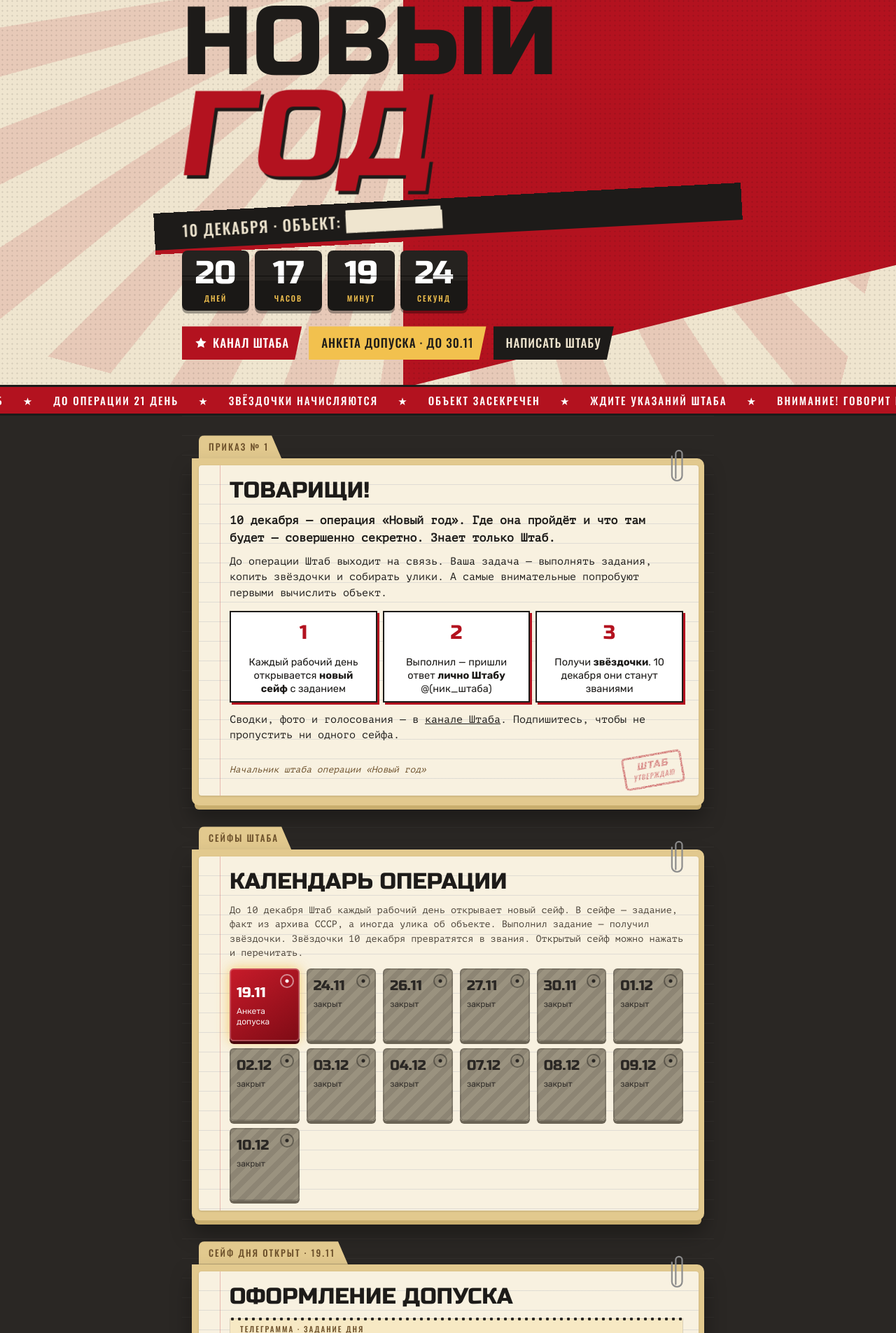
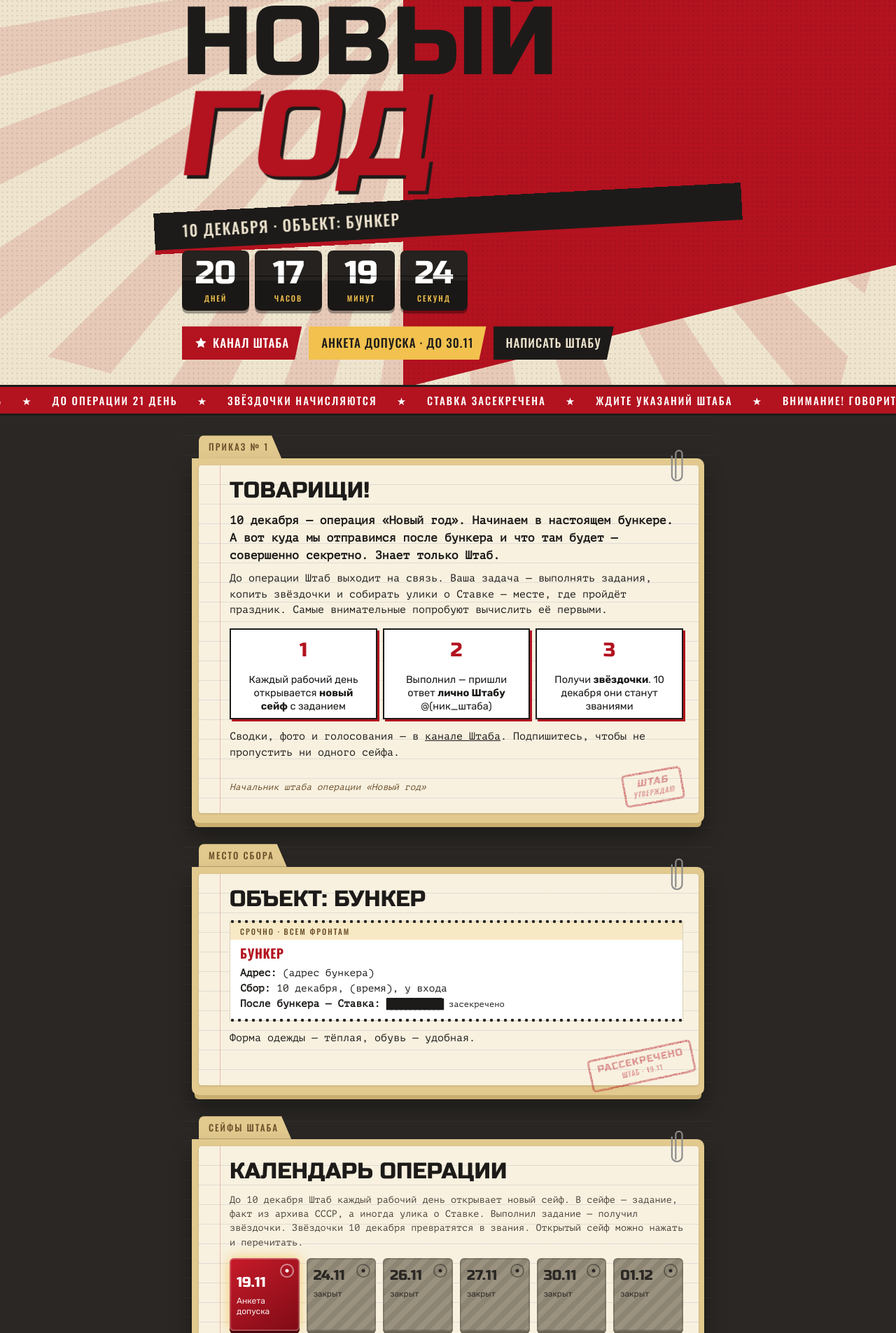
Before and after one commit to gsergiosmirnoff-bit/shtab-2027, a plain HTML site: page index.html in a window 1280 px wide. Shown: the part 212-2117 px from the top of the page at 70% size. Drawn offline with Linux system fonts and the light colour scheme.

Commit message:
Обновление витрины 19.11.2026

```diff
--- a/index.html
+++ b/index.html
@@ -91,7 +91,7 @@ h1 .l1{display:block;font-size:clamp(64px,19vw,138px);color:var(--ink)}
 h1 .l2{display:inline-block;font-size:clamp(78px,24vw,172px);color:var(--red);transform:skewX(-8deg);text-shadow:5px 5px 0 var(--ink)}
 .band{background:var(--ink);color:var(--paper);margin:0 -40px 22px;padding:10px 40px;transform:rotate(-3deg);font-family:Oswald,sans-serif;font-weight:500;font-size:clamp(16px,4.6vw,22px);letter-spacing:1.5px;text-transform:uppercase;box-shadow:0 6px 0 var(--red)}
 .redact{background:var(--paper);color:var(--paper);font-style:normal;letter-spacing:-2px;border-radius:1px}
-.icard .redact{background:var(--ink);color:var(--ink)}
+.icard .redact,.redact.dark{background:var(--ink);color:var(--ink)}
 .flip{display:flex;gap:8px;margin-bottom:22px}
 .flip div{flex:1;max-width:96px;background:linear-gradient(#25221f 0 50%,#1a1816 50%);color:#fff;border-radius:8px;text-align:center;padding:8px 0 6px;position:relative;box-shadow:0 4px 0 rgba(0,0,0,.35)}
 .flip div::after{content:'';position:absolute;left:0;right:0;top:calc(50% - 7px);height:1px;background:rgba(0,0,0,.6)}
@@ -245,7 +245,7 @@ footer .logo{background:#fff;margin-bottom:8px}
     <div class="bigstar"><svg class="" viewBox="0 0 24 24" aria-hidden="true"><path fill="#F2C14E" d="M12 1.8l3.1 6.6 7.2.9-5.3 5 1.4 7.1L12 17.9l-6.4 3.5 1.4-7.1-5.3-5 7.2-.9z"/></svg></div>
     <div class="t-small">Штаб операции</div>
     <h1><span class="l1">Новый</span><span class="l2">год</span></h1>
-    <div class="band"><span>10 декабря · Объект: <i class="redact">██████████</i></span></div>
+    <div class="band"><span>10 декабря · Объект: Бункер</span></div>
 
     <div class="flip" id="count" aria-label="До операции">
       <div><b id="cd">21</b><small>дней</small></div><div><b id="ch">00</b><small>часов</small></div><div><b id="cm">00</b><small>минут</small></div><div><b id="cs">00</b><small>секунд</small></div>
@@ -257,12 +257,11 @@ footer .logo{background:#fff;margin-bottom:8px}
     </div>
   </div>
 </header>
-<div class="ticker" aria-hidden="true"><div class="tk"><span>Внимание! Говорит Штаб</span><span>★</span><span>До операции 21 день</span><span>★</span><span>Звёздочки начисляются</span><span>★</span><span>Объект засекречен</span><span>★</span><span>Ждите указаний Штаба</span><span>★</span><span>Внимание! Говорит Штаб</span><span>★</span><span>До операции 21 день</span><span>★</span><span>Звёздочки начисляются</span><span>★</span><span>Объект засекречен</span><span>★</span><span>Ждите указаний Штаба</span><span>★</span></div></div>
+<div class="ticker" aria-hidden="true"><div class="tk"><span>Внимание! Говорит Штаб</span><span>★</span><span>До операции 21 день</span><span>★</span><span>Звёздочки начисляются</span><span>★</span><span>Ставка засекречена</span><span>★</span><span>Ждите указаний Штаба</span><span>★</span><span>Внимание! Говорит Штаб</span><span>★</span><span>До операции 21 день</span><span>★</span><span>Звёздочки начисляются</span><span>★</span><span>Ставка засекречена</span><span>★</span><span>Ждите указаний Штаба</span><span>★</span></div></div>
 <main>
-
 <section class="folder reveal intro"><div class="tab">Приказ № 1</div><div class="sheet"><svg class="clip" viewBox="0 0 24 60" aria-hidden="true"><path d="M8 50V12a5 5 0 0 1 10 0v34a8 8 0 0 1-16 0V16" fill="none" stroke="#8C8C8C" stroke-width="2.4" stroke-linecap="round"/></svg><h2>Товарищи!</h2>
-  <p class="type lead">10 декабря — операция «Новый год». Где она пройдёт и что там будет — совершенно секретно. Знает только Штаб.</p>
-  <p class="type">До операции Штаб выходит на связь. Ваша задача — выполнять задания, копить звёздочки и собирать улики. А самые внимательные попробуют первыми вычислить объект.</p>
+  <p class="type lead">10 декабря — операция «Новый год». Начинаем в настоящем бункере. А вот куда мы отправимся после бункера и что там будет — совершенно секретно. Знает только Штаб.</p>
+  <p class="type">До операции Штаб выходит на связь. Ваша задача — выполнять задания, копить звёздочки и собирать улики о Ставке — месте, где пройдёт праздник. Самые внимательные попробуют вычислить её первыми.</p>
   <div class="steps">
     <div class="step"><b>1</b><span>Каждый рабочий день открывается <em>новый сейф</em> с заданием</span></div>
     <div class="step"><b>2</b><span>Выполнил — пришли ответ <em>лично Штабу</em> @(ник_штаба)</span></div>
@@ -270,8 +269,15 @@ footer .logo{background:#fff;margin-bottom:8px}
   </div>
   <p class="type">Сводки, фото и голосования — в <a href="https://t.me/(канал)">канале Штаба</a>. Подпишитесь, чтобы не пропустить ни одного сейфа.</p>
   <div class="sign"><span>Начальник штаба операции «Новый год»</span><span class="stamp s-sign">Штаб<br><small>утверждаю</small></span></div></div></section>
+<section class="folder reveal today"><div class="tab">Место сбора</div><div class="sheet"><svg class="clip" viewBox="0 0 24 60" aria-hidden="true"><path d="M8 50V12a5 5 0 0 1 10 0v34a8 8 0 0 1-16 0V16" fill="none" stroke="#8C8C8C" stroke-width="2.4" stroke-linecap="round"/></svg><h2>Объект: бункер</h2>
+  <div class="tele"><div class="tele-h">Срочно · всем фронтам</div><div class="tt">Бункер</div>
+  <p><b>Адрес:</b> (адрес бункера)</p><p><b>Сбор:</b> 10 декабря, (время), у входа</p>
+  <p><b>После бункера — Ставка:</b> <i class="redact dark">████████████</i> <small>засекречено</small></p>
+  </div>
+  <p class="type">Форма одежды — тёплая, обувь — удобная.</p>
+  <span class="stamp s-in">Рассекречено<br><small>Штаб · 19.11</small></span></div></section>
 <section class="folder reveal "><div class="tab">Сейфы Штаба</div><div class="sheet"><svg class="clip" viewBox="0 0 24 60" aria-hidden="true"><path d="M8 50V12a5 5 0 0 1 10 0v34a8 8 0 0 1-16 0V16" fill="none" stroke="#8C8C8C" stroke-width="2.4" stroke-linecap="round"/></svg><h2>Календарь операции</h2>
-  <p class="hint">До 10 декабря Штаб каждый рабочий день открывает новый сейф. В сейфе — задание, факт из архива СССР, а иногда улика об объекте. Выполнил задание — получил звёздочки. Звёздочки 10 декабря превратятся в звания. Открытый сейф можно нажать и перечитать.</p>
+  <p class="hint">До 10 декабря Штаб каждый рабочий день открывает новый сейф. В сейфе — задание, факт из архива СССР, а иногда улика о Ставке. Выполнил задание — получил звёздочки. Звёздочки 10 декабря превратятся в звания. Открытый сейф можно нажать и перечитать.</p>
   <div class="safes"><button class="safe open cur" data-i="0"><div class="dial"></div><b>19.11</b><small>Анкета допуска</small></button><div class="safe locked"><div class="dial"></div><b>24.11</b><small>закрыт</small></div><div class="safe locked"><div class="dial"></div><b>26.11</b><small>закрыт</small></div><div class="safe locked"><div class="dial"></div><b>27.11</b><small>закрыт</small></div><div class="safe locked"><div class="dial"></div><b>30.11</b><small>закрыт</small></div><div class="safe locked"><div class="dial"></div><b>01.12</b><small>закрыт</small></div><div class="safe locked"><div class="dial"></div><b>02.12</b><small>закрыт</small></div><div class="safe locked"><div class="dial"></div><b>03.12</b><small>закрыт</small></div><div class="safe locked"><div class="dial"></div><b>04.12</b><small>закрыт</small></div><div class="safe locked"><div class="dial"></div><b>07.12</b><small>закрыт</small></div><div class="safe locked"><div class="dial"></div><b>08.12</b><small>закрыт</small></div><div class="safe locked"><div class="dial"></div><b>09.12</b><small>закрыт</small></div><div class="safe locked"><div class="dial"></div><b>10.12</b><small>закрыт</small></div></div>
   <div class="safe-view" id="sv" hidden></div></div></section>
 <section class="folder reveal today"><div class="tab">Сейф дня открыт · 19.11</div><div class="sheet"><svg class="clip" viewBox="0 0 24 60" aria-hidden="true"><path d="M8 50V12a5 5 0 0 1 10 0v34a8 8 0 0 1-16 0V16" fill="none" stroke="#8C8C8C" stroke-width="2.4" stroke-linecap="round"/></svg><h2>Оформление допуска</h2>
@@ -279,15 +285,15 @@ footer .logo{background:#fff;margin-bottom:8px}
   <div class="fact"><div class="lbl">Факт дня · из архива СССР</div><p>Московское метро открылось 15 мая 1935 года. Первые поезда пошли от «Сокольников» до «Парка культуры» с ответвлением к «Смоленской».</p></div>
   <p class="send">Ответы и фото — лично Штабу: <b>@(ник_штаба)</b></p>
   <span class="stamp s-in">Принято<br><small>Штаб · 19.11</small></span></div></section>
-<section class="folder reveal "><div class="tab">Секция 3 · разведка</div><div class="sheet"><svg class="clip" viewBox="0 0 24 60" aria-hidden="true"><path d="M8 50V12a5 5 0 0 1 10 0v34a8 8 0 0 1-16 0V16" fill="none" stroke="#8C8C8C" stroke-width="2.4" stroke-linecap="round"/></svg><h2>Улики об объекте</h2>
-  <div class="cards"><div class="icard"><span class="no">№ 1</span><span class="dt">19.11</span><p>Объект старше любого из нас.</p></div><div class="icard lock"><span class="no">№ 2</span><span class="dt">26.11</span><p><i class="redact">████████ ██████ ███████████</i></p><span class="stamp s-lock">Засекречено<br><small>до 26.11</small></span></div><div class="icard lock"><span class="no">№ 3</span><span class="dt">01.12</span><p><i class="redact">████████ ██████ ███████████</i></p><span class="stamp s-lock">Засекречено<br><small>до 01.12</small></span></div><div class="icard lock"><span class="no">№ 4</span><span class="dt">03.12</span><p><i class="redact">████████ ██████ ███████████</i></p><span class="stamp s-lock">Засекречено<br><small>до 03.12</small></span></div><div class="icard lock"><span class="no">№ 5</span><span class="dt">04.12</span><p><i class="redact">████████ ██████ ███████████</i></p><span class="stamp s-lock">Засекречено<br><small>до 04.12</small></span></div></div>
-  <p class="note">Версии, где пройдёт операция, — лично Штабу в Telegram, не в комментарии. Первый, кто угадает объект, получит звание «Начальник разведки» и 3 звёздочки. Но — ни слова остальным!</p>
+<section class="folder reveal "><div class="tab">Секция 3 · разведка</div><div class="sheet"><svg class="clip" viewBox="0 0 24 60" aria-hidden="true"><path d="M8 50V12a5 5 0 0 1 10 0v34a8 8 0 0 1-16 0V16" fill="none" stroke="#8C8C8C" stroke-width="2.4" stroke-linecap="round"/></svg><h2>Где Ставка?</h2>
+  <div class="cards"><div class="icard"><span class="no">№ 1</span><span class="dt">19.11</span><p>После бункера мы отправимся в Ставку. Первая улика: Ставку назвали в честь короля. Правда, такого короля никогда не было.</p></div><div class="icard lock"><span class="no">№ 2</span><span class="dt">26.11</span><p><i class="redact">████████ ██████ ███████████</i></p><span class="stamp s-lock">Засекречено<br><small>до 26.11</small></span></div><div class="icard lock"><span class="no">№ 3</span><span class="dt">01.12</span><p><i class="redact">████████ ██████ ███████████</i></p><span class="stamp s-lock">Засекречено<br><small>до 01.12</small></span></div><div class="icard lock"><span class="no">№ 4</span><span class="dt">03.12</span><p><i class="redact">████████ ██████ ███████████</i></p><span class="stamp s-lock">Засекречено<br><small>до 03.12</small></span></div><div class="icard lock"><span class="no">№ 5</span><span class="dt">04.12</span><p><i class="redact">████████ ██████ ███████████</i></p><span class="stamp s-lock">Засекречено<br><small>до 04.12</small></span></div><div class="icard lock"><span class="no">№ 6</span><span class="dt">07.12</span><p><i class="redact">████████ ██████ ███████████</i></p><span class="stamp s-lock">Засекречено<br><small>до 07.12</small></span></div></div>
+  <p class="note">Где находится Ставка — место, куда мы отправимся после бункера? Версии — лично Штабу в Telegram, не в комментарии. Первый, кто назовёт Ставку, получит звание «Начальник разведки» и 3 звёздочки, остальные угадавшие — по 1. До 10 декабря Штаб ничего не подтверждает!</p>
   </div></section>
 <section class="folder reveal "><div class="tab">Секция 4 · сводка готовности</div><div class="sheet"><svg class="clip" viewBox="0 0 24 60" aria-hidden="true"><path d="M8 50V12a5 5 0 0 1 10 0v34a8 8 0 0 1-16 0V16" fill="none" stroke="#8C8C8C" stroke-width="2.4" stroke-linecap="round"/></svg><h2>Готовность операции</h2>
   <div class="pg"><div class="pg-l"><span>Оформлено допусков (анкеты)</span><b>0 / 40</b></div><div class="pg-b"><i style="width:0%"></i></div></div><div class="pg"><div class="pg-l"><span>Писем полевой почты</span><b>0 / 40</b></div><div class="pg-b"><i style="width:0%"></i></div></div>
   <p class="hint">Каждый боец без анкеты — это коллега без письма полевой почты. Анкета — <a href="https://forms.yandex.ru/(анкета)">здесь</a>.</p></div></section>
 <section class="folder reveal "><div class="tab">Секция 5 · личный состав</div><div class="sheet"><svg class="clip" viewBox="0 0 24 60" aria-hidden="true"><path d="M8 50V12a5 5 0 0 1 10 0v34a8 8 0 0 1-16 0V16" fill="none" stroke="#8C8C8C" stroke-width="2.4" stroke-linecap="round"/></svg><h2>Доска почёта</h2>
-  <p class="type">Звёздочки уже копятся в ведомости Штаба. Доска почёта откроется <b>1 декабря</b>: на ней появятся лучшие бойцы — под секретными позывными, без имён.</p>
+  <p class="type">Звёздочки уже копятся в ведомости Штаба. Доска почёта откроется <b>1 декабря</b>: в этот день Штаб сделает одну важную выдачу, и после неё на доске появятся лучшие бойцы. Без имён — у Штаба свои методы.</p>
   <div class="ranks"><div class="rk"><div class="pog"></div><div><b>0 ★</b><span>Рядовой новогоднего фронта</span></div></div><div class="rk"><div class="pog"><i></i></div><div><b>1–2 ★</b><span>Сержант салатной гвардии</span></div></div><div class="rk"><div class="pog"><i></i><i></i></div><div><b>3–4 ★</b><span>Лейтенант мандариновых войск</span></div></div><div class="rk"><div class="pog"><i></i><i></i><i></i></div><div><b>5–6 ★</b><span>Майор праздничного штаба</span></div></div><div class="rk"><div class="pog"><i></i><i></i><i></i><i></i></div><div><b>7+ ★</b><span>Полковник Ставки</span></div></div><div class="rk"><div class="pog"><i></i><i></i><i></i><i></i><svg class="big" viewBox="0 0 24 24" aria-hidden="true"><path fill="#F2C14E" d="M12 1.8l3.1 6.6 7.2.9-5.3 5 1.4 7.1L12 17.9l-6.4 3.5 1.4-7.1-5.3-5 7.2-.9z"/></svg></div><div><b>№ 1 ★</b><span>Генерал Деда Мороза</span></div></div></div></div></section>
 <section class="folder reveal "><div class="tab">Секция 6 · шифровальный отдел</div><div class="sheet"><svg class="clip" viewBox="0 0 24 60" aria-hidden="true"><path d="M8 50V12a5 5 0 0 1 10 0v34a8 8 0 0 1-16 0V16" fill="none" stroke="#8C8C8C" stroke-width="2.4" stroke-linecap="round"/></svg><h2>Дешифратор</h2>
   <p class="hint">Шифр Штаба: каждая буква — её номер в алфавите. Ё — седьмая.</p>
@@ -308,7 +314,7 @@ footer .logo{background:#fff;margin-bottom:8px}
   <ol class="rules">
     <li><b>Задание.</b> Каждый рабочий день в канале Штаба — новое. Выполнил — пришли ответ лично Штабу.</li>
     <li><b>Ведомость.</b> Звёздочки записываются. 10 декабря они превратятся в звания.</li>
-    <li><b>Разведка.</b> Угадал объект — пиши Штабу лично. Первый станет «Начальником разведки».</li>
+    <li><b>Разведка.</b> Вычислил Ставку — пиши Штабу лично. Первый станет «Начальником разведки».</li>
     <li><b>Секретность.</b> Догадки и ответы — только лично Штабу. В общий чат — ни слова.</li>
   </ol></div></section>
 </main>
```
